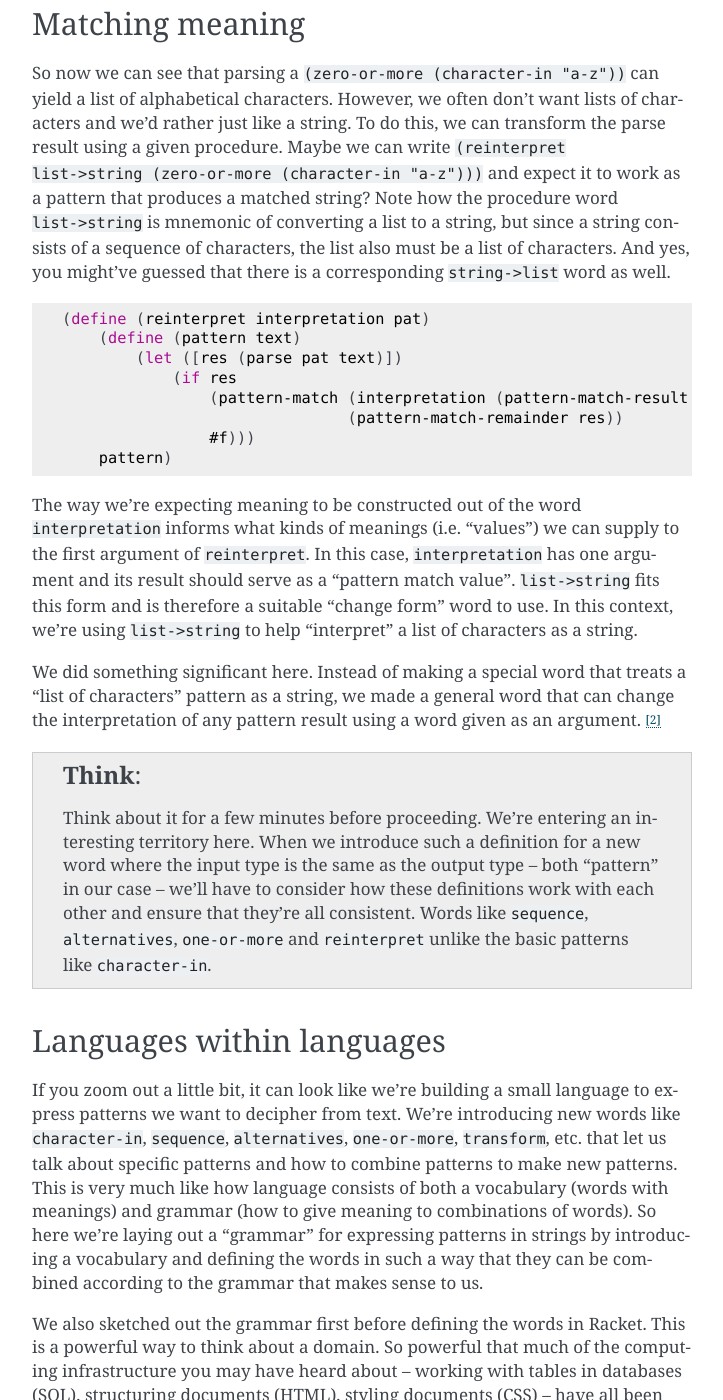
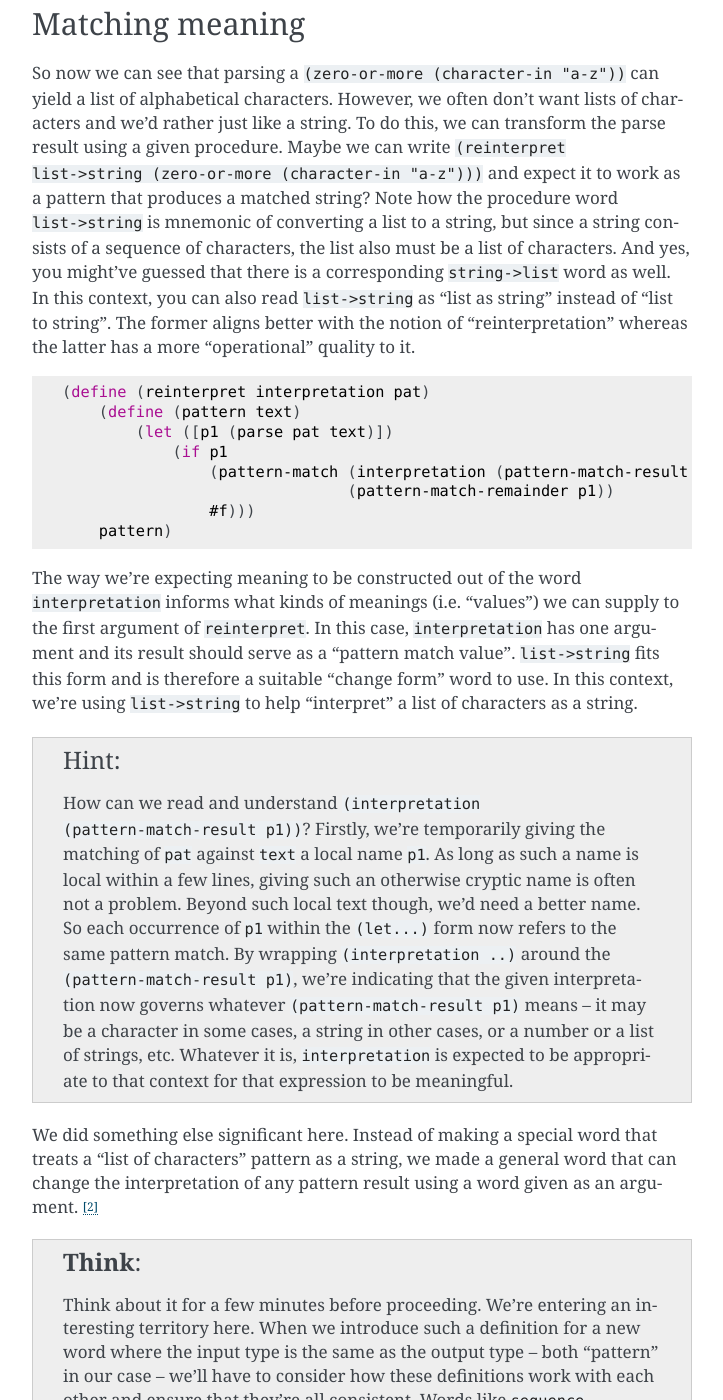
Before and after one commit to kreauniv/complit, a Sphinx documentation site: the page built from source/parsing2.rst, in a window 1280 px wide and 1400 px high, scrolled down 6025 px. Shown: the whole window, without its empty margins (388-1111 px from the left). Built offline with Sphinx 7.4.7, drawn with Linux system fonts in a browser that asks for light colours; some of the changed text lies outside the part shown.

Commit message:
Reinterpretation and higher order functions

```diff
--- a/source/parsing2.rst
+++ b/source/parsing2.rst
@@ -171,17 +171,17 @@
    (define (sequence pat1 pat2)
      (define (pattern text)
        ; Try the first pattern on the given text.
-       (let ([r1 (parse pat1 text)])
-         (if r1
+       (let ([p1 (parse pat1 text)])
+         (if p1
             ; If the first pattern succeeded, try the second
             ; pattern on the remainder.
-            (let ([r2 (parse pat2 (pattern-match-remainder r1))])
-              (if r2
+            (let ([p2 (parse pat2 (pattern-match-remainder p1))])
+              (if p2
                  ; Collect both the results as a cons pair.
                  ; We can collect them in any other way we choose too.
-                 (pattern-match (cons (pattern-match-result r1)
-                                      (pattern-match-result r2))
-                                (pattern-match-remainder r2))
+                 (pattern-match (cons (pattern-match-result p1)
+                                      (pattern-match-result p2))
+                                (pattern-match-remainder p2))
                  #f))
             #f)))
      pattern)
@@ -229,12 +229,12 @@
                     ; Note that a sequence with no patterns will always
                     ; successfully be an empty match.
                     (pattern-match empty text)
-                    (let ([r1 (parse (first patterns) text)])
-                        (if r1
+                    (let ([p1 (parse (first patterns) text)])
+                        (if p1
                             (let ([rs (parse (sequence (rest patterns))
-                                             (pattern-match-remainder r1))])
+                                             (pattern-match-remainder p1))])
                                 (if rs
-                                    (pattern-match (cons (pattern-match-result r1)
+                                    (pattern-match (cons (pattern-match-result p1)
                                                          (pattern-match-result rs))
                                                    (pattern-match-remainder rs))
                                     #f))
@@ -303,16 +303,19 @@
 ``list->string`` is mnemonic of converting a list to a string, but since a
 string consists of a sequence of characters, the list also must be a list of
 characters. And yes, you might've guessed that there is a corresponding
-``string->list`` word as well.
+``string->list`` word as well. In this context, you can also read
+``list->string`` as "list as string" instead of "list to string". The former
+aligns better with the notion of "reinterpretation" whereas the latter has a
+more "operational" quality to it.
 
 .. code:: racket
 
     (define (reinterpret interpretation pat)
         (define (pattern text)
-            (let ([res (parse pat text)])
-                (if res
-                    (pattern-match (interpretation (pattern-match-result res))
-                                   (pattern-match-remainder res))
+            (let ([p1 (parse pat text)])
+                (if p1
+                    (pattern-match (interpretation (pattern-match-result p1))
+                                   (pattern-match-remainder p1))
                     #f)))
         pattern)
 
@@ -324,9 +327,22 @@
 to use. In this context, we're using ``list->string`` to help "interpret" a
 list of characters as a string.
 
-We did something significant here. Instead of making a special word that treats
-a "list of characters" pattern as a string, we made a general word that can
-change the interpretation of any pattern result using a word given as an
+.. hint:: How can we read and understand ``(interpretation
+   (pattern-match-result p1))``? Firstly, we're temporarily giving the matching
+   of ``pat`` against ``text`` a local name ``p1``. As long as such a name is
+   local within a few lines, giving such an otherwise cryptic name is often not
+   a problem. Beyond such local text though, we'd need a better name. So each
+   occurrence of ``p1`` within the ``(let...)`` form now refers to the same
+   pattern match. By wrapping ``(interpretation ..)`` around the
+   ``(pattern-match-result p1)``, we're indicating that the given
+   interpretation now governs whatever ``(pattern-match-result p1)`` means --
+   it may be a character in some cases, a string in other cases, or a number or
+   a list of strings, etc. Whatever it is, ``interpretation`` is expected to be
+   appropriate to that context for that expression to be meaningful.
+
+We did something else significant here. Instead of making a special word that
+treats a "list of characters" pattern as a string, we made a general word that
+can change the interpretation of any pattern result using a word given as an
 argument. [#hof1]_
 
 .. admonition:: **Think**
```
